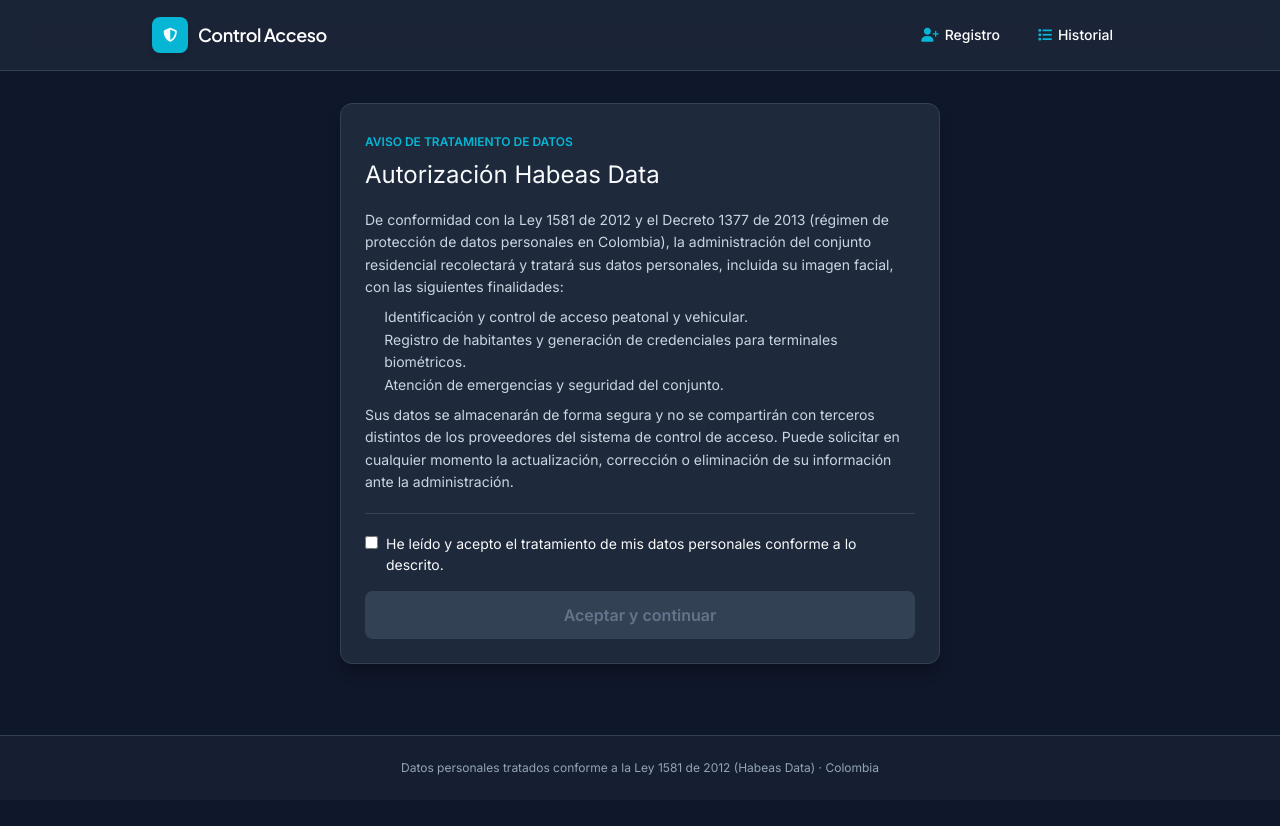
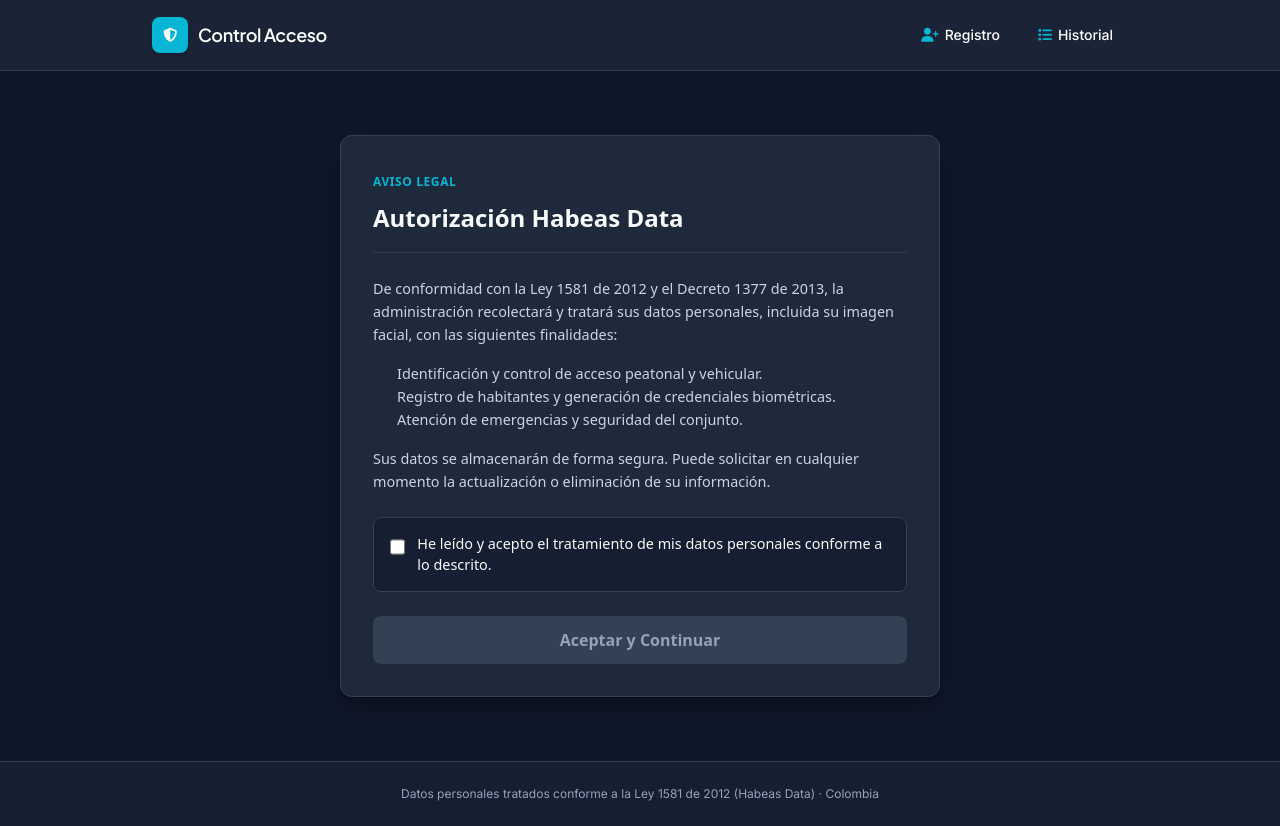
Before and after one commit to cristianorozco16/control-acceso-residencial, a FastAPI app: page / in a window 1280 px wide. Before the commit the page ends 775 px from the top, so only its background shows below. Run offline with FastAPI, Linux system fonts and the light colour scheme; some libraries are stand-ins or nearby versions.

Commit message:
style: rediseño profesional de registro con variables CSS y animaciones

```diff
--- a/templates/registro.html
+++ b/templates/registro.html
@@ -4,142 +4,295 @@
 
 {% block contenido %}
 <style>
+  :root {
+    --bg-card: #1e293b;
+    --bg-input: #0f172a;
+    --border-color: #334155;
+    --text-main: #f8fafc;
+    --text-muted: #94a3b8;
+    --primary: #06b6d4;
+    --primary-hover: #0891b2;
+    --secondary: #334155;
+    --secondary-hover: #475569;
+    --success-bg: #064e3b;
+    --success-text: #34d399;
+    --error-bg: #7f1d1d;
+    --error-text: #fca5a5;
+    --radius: 0.75rem;
+    --transition: all 0.3s ease;
+  }
+
+  .registro-wrapper {
+    max-width: 600px;
+    margin: 2rem auto;
+    font-family: system-ui, -apple-system, sans-serif;
+  }
+
   .card-container {
-    background-color: #1e293b;
-    border: 1px solid #334155;
-    border-radius: 0.75rem;
-    padding: 1.5rem;
-    color: #f8fafc;
+    background-color: var(--bg-card);
+    border: 1px solid var(--border-color);
+    border-radius: var(--radius);
+    padding: 2rem;
+    color: var(--text-main);
+    box-shadow: 0 10px 25px -5px rgba(0, 0, 0, 0.5);
+    transition: var(--transition);
+    animation: fadeIn 0.4s ease-out forwards;
+  }
+
+  @keyframes fadeIn {
+    from { opacity: 0; transform: translateY(10px); }
+    to { opacity: 1; transform: translateY(0); }
+  }
+
+  .section-header {
     margin-bottom: 1.5rem;
-    box-shadow: 0 10px 15px -3px rgba(0, 0, 0, 0.3);
+    border-bottom: 1px solid var(--border-color);
+    padding-bottom: 1rem;
   }
-  .btn-primary {
-    background-color: #06b6d4;
-    color: #0f172a;
+
+  .section-header h2 {
+    margin: 0.5rem 0 0 0;
+    font-size: 1.5rem;
+    font-weight: 600;
+  }
+
+  .badge {
+    color: var(--primary);
+    font-size: 0.75rem;
     font-weight: 700;
-    padding: 0.75rem 1rem;
+    text-transform: uppercase;
+    letter-spacing: 0.05em;
+  }
+
+  p, li {
+    color: #cbd5e1;
+    line-height: 1.6;
+    font-size: 0.9rem;
+  }
+
+  .btn {
+    font-weight: 600;
+    padding: 0.75rem 1.25rem;
     border-radius: 0.5rem;
     border: none;
+    cursor: pointer;
+    transition: var(--transition);
+    display: inline-flex;
+    justify-content: center;
+    align-items: center;
+    gap: 0.5rem;
+  }
+
+  .btn-primary {
+    background-color: var(--primary);
+    color: #000;
     width: 100%;
-    cursor: pointer;
-    margin-top: 1rem;
-    transition: background-color 0.2s;
+    margin-top: 1.5rem;
   }
-  .btn-primary:hover {
-    background-color: #0891b2;
+
+  .btn-primary:hover:not(:disabled) {
+    background-color: var(--primary-hover);
+    transform: translateY(-1px);
+    box-shadow: 0 4px 12px rgba(6, 182, 212, 0.3);
   }
+
   .btn-primary:disabled {
-    background-color: #334155;
-    color: #64748b;
+    background-color: var(--border-color);
+    color: var(--text-muted);
     cursor: not-allowed;
   }
+
   .btn-secondary {
-    padding: 0.6rem 1rem;
-    background-color: #334155;
-    color: white;
-    border: none;
-    border-radius: 0.5rem;
-    cursor: pointer;
-    font-weight: 600;
+    background-color: var(--secondary);
+    color: var(--text-main);
+    flex: 1;
   }
-  .btn-secondary:hover {
-    background-color: #475569;
+
+  .btn-secondary:hover:not(:disabled) {
+    background-color: var(--secondary-hover);
   }
+
+  .form-group {
+    margin-bottom: 1.25rem;
+  }
+
+  .form-group label {
+    display: block;
+    font-size: 0.875rem;
+    font-weight: 500;
+    margin-bottom: 0.5rem;
+    color: #e2e8f0;
+  }
+
   .input-field {
     width: 100%;
-    padding: 0.6rem 0.8rem;
-    background-color: #0f172a;
-    border: 1px solid #334155;
+    padding: 0.75rem 1rem;
+    background-color: var(--bg-input);
+    border: 1px solid var(--border-color);
     border-radius: 0.5rem;
-    color: #ffffff;
-    margin-top: 0.3rem;
-    margin-bottom: 1rem;
+    color: var(--text-main);
+    transition: var(--transition);
     box-sizing: border-box;
   }
+
   .input-field:focus {
     outline: none;
-    border-color: #06b6d4;
+    border-color: var(--primary);
+    box-shadow: 0 0 0 3px rgba(6, 182, 212, 0.15);
   }
+
+  .camera-container {
+    background-color: var(--bg-input);
+    border: 2px dashed var(--border-color);
+    border-radius: 0.5rem;
+    min-height: 260px;
+    display: flex;
+    align-items: center;
+    justify-content: center;
+    overflow: hidden;
+    position: relative;
+    margin-top: 0.5rem;
+    transition: var(--transition);
+  }
+
+  .camera-container.active {
+    border-style: solid;
+    border-color: var(--primary);
+  }
+
+  .alert {
+    padding: 1rem;
+    border-radius: 0.5rem;
+    margin-bottom: 1.5rem;
+    font-size: 0.9rem;
+    font-weight: 500;
+    display: flex;
+    align-items: center;
+    gap: 0.5rem;
+  }
+
   .oculto {
     display: none !important;
   }
+
+  .checkbox-container {
+    display: flex;
+    gap: 0.75rem;
+    align-items: flex-start;
+    cursor: pointer;
+    padding: 1rem;
+    background-color: rgba(15, 23, 42, 0.5);
+    border-radius: 0.5rem;
+    border: 1px solid var(--border-color);
+    transition: var(--transition);
+  }
+
+  .checkbox-container:hover {
+    border-color: #475569;
+  }
+
+  input[type="checkbox"] {
+    margin-top: 0.25rem;
+    width: 1.1rem;
+    height: 1.1rem;
+    accent-color: var(--primary);
+  }
+
+  @keyframes spin {
+    from { transform: rotate(0deg); }
+    to { transform: rotate(360deg); }
+  }
 </style>
 
-<div style="max-width: 600px; margin: 0 auto;">
+<div class="registro-wrapper">
 
   <!-- PASO 1: AVISO DE HABEAS DATA -->
   <div id="seccion-habeas-data" class="card-container">
-    <span style="color: #06b6d4; font-size: 0.75rem; font-weight: 700; text-transform: uppercase;">Aviso de tratamiento de datos</span>
-    <h2 style="margin-top: 0.3rem; margin-bottom: 1rem; font-size: 1.5rem;">Autorización Habeas Data</h2>
+    <div class="section-header">
+      <span class="badge">Aviso Legal</span>
+      <h2>Autorización Habeas Data</h2>
+    </div>
 
-    <div style="font-size: 0.875rem; color: #cbd5e1; line-height: 1.6;">
-      <p>De conformidad con la Ley 1581 de 2012 y el Decreto 1377 de 2013 (régimen de protección de datos personales en Colombia), la administración del conjunto residencial recolectará y tratará sus datos personales, incluida su imagen facial, con las siguientes finalidades:</p>
-      <ul style="padding-left: 1.2rem; margin: 0.5rem 0;">
+    <div class="content-text">
+      <p>De conformidad con la Ley 1581 de 2012 y el Decreto 1377 de 2013, la administración recolectará y tratará sus datos personales, incluida su imagen facial, con las siguientes finalidades:</p>
+      <ul style="margin: 1rem 0; padding-left: 1.5rem;">
         <li>Identificación y control de acceso peatonal y vehicular.</li>
-        <li>Registro de habitantes y generación de credenciales para terminales biométricos.</li>
+        <li>Registro de habitantes y generación de credenciales biométricas.</li>
         <li>Atención de emergencias y seguridad del conjunto.</li>
       </ul>
-      <p>Sus datos se almacenarán de forma segura y no se compartirán con terceros distintos de los proveedores del sistema de control de acceso. Puede solicitar en cualquier momento la actualización, corrección o eliminación de su información ante la administración.</p>
+      <p>Sus datos se almacenarán de forma segura. Puede solicitar en cualquier momento la actualización o eliminación de su información.</p>
     </div>
 
-    <hr style="border-color: #334155; margin: 1.2rem 0;">
-
-    <label style="display: flex; gap: 0.5rem; align-items: flex-start; cursor: pointer; font-size: 0.875rem;">
-      <input type="checkbox" id="check-habeas" style="margin-top: 0.2rem;">
-      <span>He leído y acepto el tratamiento de mis datos personales conforme a lo descrito.</span>
+    <label class="checkbox-container" style="margin-top: 1.5rem;">
+      <input type="checkbox" id="check-habeas">
+      <span style="font-size: 0.9rem; line-height: 1.4;">He leído y acepto el tratamiento de mis datos personales conforme a lo descrito.</span>
     </label>
 
-    <button type="button" id="btn-continuar" disabled class="btn-primary">
-      Aceptar y continuar
+    <button type="button" id="btn-continuar" disabled class="btn btn-primary">
+      Aceptar y Continuar
     </button>
   </div>
 
-  <!-- PASO 2: FORMULARIO DE REGISTRO (INICIA OCULTO) -->
+  <!-- PASO 2: FORMULARIO DE REGISTRO -->
   <div id="seccion-formulario" class="card-container oculto">
-    <div style="border-bottom: 1px solid #334155; padding-bottom: 0.8rem; margin-bottom: 1.2rem;">
-      <h2 style="margin: 0; font-size: 1.4rem;">Registro de Nuevo Residente</h2>
-      <p style="margin: 0.2rem 0 0 0; font-size: 0.8rem; color: #94a3b8;">Ingresa los datos personales y captura la fotografía facial</p>
+    <div class="section-header">
+      <span class="badge">Paso 2 de 2</span>
+      <h2>Registro de Nuevo Residente</h2>
+      <p style="margin-top: 0.5rem;">Ingresa los datos y captura la fotografía para el acceso.</p>
     </div>
 
-    <div id="mensaje-alerta" class="oculto" style="padding: 0.75rem; border-radius: 0.5rem; margin-bottom: 1rem; font-size: 0.875rem;"></div>
+    <div id="mensaje-alerta" class="alert oculto"></div>
 
     <form id="form-registro">
-      <label for="nombre" style="font-size: 0.875rem;">Nombre Completo *</label>
-      <input type="text" id="nombre" name="nombre" required placeholder="Ej: Juan Pérez" class="input-field">
+      <div class="form-group">
+        <label for="nombre">Nombre Completo *</label>
+        <input type="text" id="nombre" name="nombre" required placeholder="Ej: Juan Pérez" class="input-field" autocomplete="name">
+      </div>
 
-      <label for="documento" style="font-size: 0.875rem;">Documento de Identidad *</label>
-      <input type="text" id="documento" name="documento" required placeholder="Ej: 1020304050" class="input-field">
+      <div class="form-group">
+        <label for="documento">Documento de Identidad *</label>
+        <input type="text" id="documento" name="documento" required placeholder="Ej: 1020304050" class="input-field" pattern="[0-9]+" title="Solo números">
+      </div>
 
-      <label for="apartamento" style="font-size: 0.875rem;">Apartamento *</label>
+      <div style="display: grid; grid-template-columns: 1fr 1fr; gap: 1rem;">
+        <div class="form-group">
+          <label for="apartamento">Apartamento *</label>
           <input type="text" id="apartamento" name="apartamento" required placeholder="Ej: 101" class="input-field">
+        </div>
 
-      <label for="tipo_persona" style="font-size: 0.875rem;">Tipo de Usuario *</label>
+        <div class="form-group">
+          <label for="tipo_persona">Tipo de Usuario *</label>
           <select id="tipo_persona" name="tipo_persona" required class="input-field">
-        <option value="">Seleccione una opción...</option>
+            <option value="" disabled selected>Seleccione...</option>
             <option value="Propietario">Propietario</option>
             <option value="Arrendatario">Arrendatario</option>
             <option value="Visitante">Visitante</option>
           </select>
-
-      <label style="font-size: 0.875rem;">Fotografía del Rostro *</label>
-      <div style="background-color: #0f172a; border: 1px solid #334155; border-radius: 0.5rem; min-height: 240px; display: flex; align-items: center; justify-content: center; margin-top: 0.3rem; overflow: hidden; position: relative;">
-        <video id="video" autoplay playsinline style="width: 100%; height: 240px; object-fit: cover;" class="oculto"></video>
-        <img id="foto-preview" style="width: 100%; height: 240px; object-fit: cover;" class="oculto" alt="Vista previa">
-        <div id="placeholder-camara" style="text-align: center; padding: 1rem; color: #94a3b8;">
-          <p style="margin: 0; font-size: 0.85rem;">Activa la cámara para tomar la fotografía de acceso</p>
         </div>
       </div>
 
-      <div style="display: flex; gap: 0.5rem; margin-top: 0.8rem;">
-        <button type="button" id="btn-iniciar-camara" class="btn-secondary" style="flex: 1;">
+      <div class="form-group">
+        <label>Fotografía del Rostro *</label>
+        <div id="contenedor-camara" class="camera-container">
+          <video id="video" autoplay playsinline style="width: 100%; height: 100%; object-fit: cover;" class="oculto"></video>
+          <img id="foto-preview" style="width: 100%; height: 100%; object-fit: cover;" class="oculto" alt="Vista previa">
+          <div id="placeholder-camara" style="text-align: center; color: var(--text-muted); padding: 2rem;">
+            <svg style="width: 48px; height: 48px; margin: 0 auto 1rem auto; opacity: 0.5;" fill="none" stroke="currentColor" viewBox="0 0 24 24"><path stroke-linecap="round" stroke-linejoin="round" stroke-width="2" d="M3 9a2 2 0 012-2h.93a2 2 0 001.664-.89l.812-1.22A2 2 0 0110.07 4h3.86a2 2 0 011.664.89l.812 1.22A2 2 0 0018.07 7H19a2 2 0 012 2v9a2 2 0 01-2 2H5a2 2 0 01-2-2V9z"></path><path stroke-linecap="round" stroke-linejoin="round" stroke-width="2" d="M15 13a3 3 0 11-6 0 3 3 0 016 0z"></path></svg>
+            <p style="margin: 0; font-size: 0.9rem;">Haz clic en "Iniciar Cámara" para comenzar</p>
+          </div>
+        </div>
+
+        <div style="display: flex; gap: 0.75rem; margin-top: 1rem;">
+          <button type="button" id="btn-iniciar-camara" class="btn btn-secondary">
             Iniciar Cámara
           </button>
-        <button type="button" id="btn-capturar" disabled class="btn-primary" style="flex: 1; margin-top: 0; opacity: 0.5;">
+          <button type="button" id="btn-capturar" disabled class="btn btn-primary" style="margin-top: 0; flex: 1;">
             Capturar Foto
           </button>
         </div>
+      </div>
 
-      <button type="submit" id="btn-guardar" disabled class="btn-primary" style="opacity: 0.5; margin-top: 1.5rem;">
+      <button type="submit" id="btn-guardar" disabled class="btn btn-primary" style="margin-top: 2rem; padding: 1rem; font-size: 1.1rem;">
         Registrar Acceso
       </button>
     </form>
@@ -149,6 +302,7 @@
 
 <script>
   document.addEventListener('DOMContentLoaded', () => {
+    // Elementos DOM
     const checkHabeas = document.getElementById('check-habeas');
     const btnContinuar = document.getElementById('btn-continuar');
     const seccionHabeas = document.getElementById('seccion-habeas-data');
@@ -157,6 +311,7 @@
     const video = document.getElementById('video');
     const fotoPreview = document.getElementById('foto-preview');
     const placeholderCamara = document.getElementById('placeholder-camara');
+    const contenedorCamara = document.getElementById('contenedor-camara');
     const btnIniciarCamara = document.getElementById('btn-iniciar-camara');
     const btnCapturar = document.getElementById('btn-capturar');
     const btnGuardar = document.getElementById('btn-guardar');
@@ -166,6 +321,24 @@
     let streamCamara = null;
     let blobFoto = null;
 
+    // Función para mostrar alertas estilizadas
+    const mostrarAlerta = (mensaje, tipo) => {
+      mensajeAlerta.textContent = mensaje;
+      mensajeAlerta.classList.remove('oculto');
+      if (tipo === 'exito') {
+        mensajeAlerta.style.backgroundColor = 'var(--success-bg)';
+        mensajeAlerta.style.color = 'var(--success-text)';
+        mensajeAlerta.style.border = '1px solid #047857';
+      } else {
+        mensajeAlerta.style.backgroundColor = 'var(--error-bg)';
+        mensajeAlerta.style.color = 'var(--error-text)';
+        mensajeAlerta.style.border = '1px solid #b91c1c';
+      }
+      // Ocultar tras 5 segundos
+      setTimeout(() => mensajeAlerta.classList.add('oculto'), 5000);
+    };
+
+    // Paso 1: Habeas Data
     checkHabeas.addEventListener('change', () => {
       btnContinuar.disabled = !checkHabeas.checked;
     });
@@ -173,23 +346,37 @@
     btnContinuar.addEventListener('click', () => {
       seccionHabeas.classList.add('oculto');
       seccionFormulario.classList.remove('oculto');
+      // Pequeña animación al cambiar
+      seccionFormulario.style.animation = 'none';
+      setTimeout(() => seccionFormulario.style.animation = 'fadeIn 0.4s ease-out forwards', 10);
     });
 
+    // Paso 2: Configuración y control de cámara
     btnIniciarCamara.addEventListener('click', async () => {
       try {
-        streamCamara = await navigator.mediaDevices.getUserMedia({ video: true, audio: false });
+        btnIniciarCamara.textContent = 'Iniciando...';
+        btnIniciarCamara.disabled = true;
+
+        streamCamara = await navigator.mediaDevices.getUserMedia({ video: { facingMode: 'user' }, audio: false });
         video.srcObject = streamCamara;
+
+        video.onloadedmetadata = () => {
           video.classList.remove('oculto');
           placeholderCamara.classList.add('oculto');
           fotoPreview.classList.add('oculto');
+          contenedorCamara.classList.add('active');
 
           btnCapturar.disabled = false;
-        btnCapturar.style.opacity = '1';
-        btnCapturar.style.cursor = 'pointer';
+          btnIniciarCamara.textContent = 'Reiniciar Cámara';
+          btnIniciarCamara.disabled = false;
 
-        btnIniciarCamara.textContent = 'Reiniciar Cámara';
+          blobFoto = null;
+          btnGuardar.disabled = true;
+        };
       } catch (err) {
-        alert('No se pudo acceder a la cámara. Revisa los permisos de tu navegador.');
+        btnIniciarCamara.textContent = 'Iniciar Cámara';
+        btnIniciarCamara.disabled = false;
+        mostrarAlerta('No se pudo acceder a la cámara. Revisa los permisos del navegador.', 'error');
       }
     });
 
@@ -198,6 +385,11 @@
       canvas.width = video.videoWidth || 640;
       canvas.height = video.videoHeight || 480;
       const ctx = canvas.getContext('2d');
+
+      // Efecto visual de flash
+      contenedorCamara.style.opacity = '0.5';
+      setTimeout(() => contenedorCamara.style.opacity = '1', 150);
+
       ctx.drawImage(video, 0, 0, canvas.width, canvas.height);
 
       canvas.toBlob((blob) => {
@@ -210,23 +402,25 @@
 
         video.classList.add('oculto');
         fotoPreview.classList.remove('oculto');
+        contenedorCamara.classList.remove('active');
 
         btnGuardar.disabled = false;
-        btnGuardar.style.opacity = '1';
-        btnGuardar.style.cursor = 'pointer';
+        btnCapturar.disabled = true;
       }, 'image/jpeg', 0.9);
     });
 
+    // Paso 3: Envío del formulario al backend
     formRegistro.addEventListener('submit', async (e) => {
       e.preventDefault();
 
       if (!blobFoto) {
-        alert('Por favor toma la fotografía antes de registrar.');
+        mostrarAlerta('Por favor toma la fotografía antes de registrar.', 'error');
         return;
       }
 
+      const btnOriginalText = btnGuardar.textContent;
       btnGuardar.disabled = true;
-      btnGuardar.textContent = 'Procesando y Guardando...';
+      btnGuardar.innerHTML = 'Procesando... <svg style="width:1.2rem;height:1.2rem;animation:spin 1s linear infinite;margin-left:0.5rem;" xmlns="http://www.w3.org/2000/svg" fill="none" viewBox="0 0 24 24"><circle class="opacity-25" cx="12" cy="12" r="10" stroke="currentColor" stroke-width="4"></circle><path class="opacity-75" fill="currentColor" d="M4 12a8 8 0 018-8V0C5.373 0 0 5.373 0 12h4zm2 5.291A7.962 7.962 0 014 12H0c0 3.042 1.135 5.824 3 7.938l3-2.647z"></path></svg>';
 
       const formData = new FormData();
       formData.append('nombre_completo', document.getElementById('nombre').value);
@@ -245,28 +439,33 @@
         const datos = await respuesta.json();
 
         if (respuesta.ok) {
-          mensajeAlerta.style.backgroundColor = '#065f46';
-          mensajeAlerta.style.color = '#34d399';
-          mensajeAlerta.textContent = datos.mensaje || '¡Habitante registrado con éxito!';
-          mensajeAlerta.classList.remove('oculto');
+          mostrarAlerta(datos.mensaje || '¡Habitante registrado con éxito!', 'exito');
 
+          // Resetear el formulario completo
           formRegistro.reset();
           fotoPreview.classList.add('oculto');
           placeholderCamara.classList.remove('oculto');
           btnGuardar.disabled = true;
-          btnGuardar.style.opacity = '0.5';
           btnGuardar.textContent = 'Registrar Acceso';
           blobFoto = null;
+
+          // Volver a la sección de Habeas Data tras 3 segundos
+          setTimeout(() => {
+            seccionFormulario.classList.add('oculto');
+            seccionHabeas.classList.remove('oculto');
+            checkHabeas.checked = false;
+            btnContinuar.disabled = true;
+            seccionHabeas.style.animation = 'none';
+            setTimeout(() => seccionHabeas.style.animation = 'fadeIn 0.4s ease-out forwards', 10);
+          }, 3000);
+
         } else {
           throw new Error(datos.detail || 'Ocurrió un error al procesar el registro.');
         }
       } catch (err) {
-        mensajeAlerta.style.backgroundColor = '#991b1b';
-        mensajeAlerta.style.color = '#fca5a5';
-        mensajeAlerta.textContent = err.message;
-        mensajeAlerta.classList.remove('oculto');
+        mostrarAlerta(err.message, 'error');
         btnGuardar.disabled = false;
-        btnGuardar.textContent = 'Registrar Acceso';
+        btnGuardar.textContent = btnOriginalText;
       }
     });
   });
```
Lines whose indentation alone changed are shown as unchanged.
